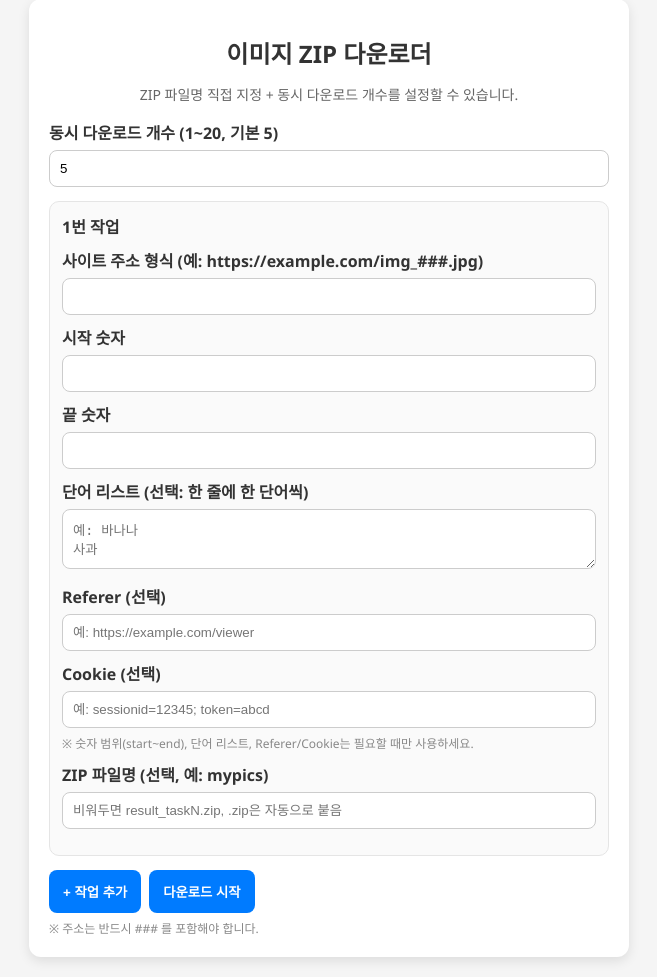
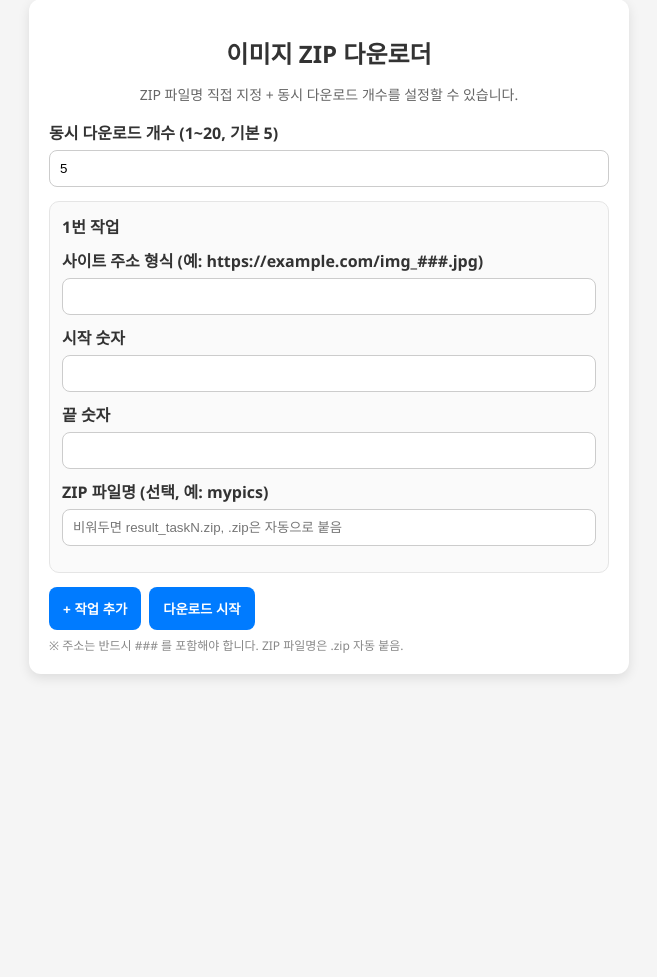
Before and after one commit to dinnerHae/img, a Flask app: page / in a window 1280 px wide. Shown: the part 21-998 px from the top of the page, without its empty margins (311-968 px from the left). After the commit the page ends 699 px from the top, so only its background shows below. Run offline with Flask 3, Linux system fonts and the light colour scheme.

Commit message:
Update index.html

```diff
--- a/templates/index.html
+++ b/templates/index.html
@@ -13,8 +13,7 @@
     h1 { font-size: 24px; text-align: center; margin-bottom: 12px; }
     .desc { color:#666; font-size: 14px; text-align:center; margin-bottom: 16px; }
     label { display:block; margin-top: 10px; font-weight: bold; }
-    input[type="text"], input[type="number"], textarea { width: 100%; padding: 10px; margin-top: 6px; border: 1px solid #ccc; border-radius: 8px; box-sizing: border-box; }
-    textarea { resize: vertical; min-height: 60px; }
+    input[type="text"], input[type="number"] { width: 100%; padding: 10px; margin-top: 6px; border: 1px solid #ccc; border-radius: 8px; box-sizing: border-box; }
     .task { background:#fafafa; border:1px solid #e5e5e5; border-radius:10px; padding:12px; margin-top:14px; }
     .actions { display:flex; gap:8px; margin-top:14px; }
     button { padding: 12px 14px; background:#007bff; color:#fff; font-weight:600; border:none; border-radius:8px; cursor:pointer; }
@@ -30,6 +29,11 @@
     .hint { font-size:12px; color:#888; margin-top:6px; }
     .error { color:#b00020; margin-top:10px; font-size:13px; display:none; }
   </style>
+  <script>
+    if ('serviceWorker' in navigator) {
+      navigator.serviceWorker.register("/static/service-worker.js?v=5");
+    }
+  </script>
 </head>
 <body>
   <div class="container">
@@ -45,16 +49,9 @@
           <label>사이트 주소 형식 (예: https://example.com/img_###.jpg)</label>
           <input type="text" name="url_format[]" required />
           <label>시작 숫자</label>
-          <input type="number" name="start[]" />
+          <input type="number" name="start[]" required />
           <label>끝 숫자</label>
-          <input type="number" name="end[]" />
-          <label>단어 리스트 (선택: 한 줄에 한 단어씩)</label>
-          <textarea name="wordlist[]" placeholder="예: 바나나&#10;사과"></textarea>
-          <label>Referer (선택)</label>
-          <input type="text" name="referer[]" placeholder="예: https://example.com/viewer" />
-          <label>Cookie (선택)</label>
-          <input type="text" name="cookie[]" placeholder="예: sessionid=12345; token=abcd" />
-          <div class="hint">※ 숫자 범위(start~end), 단어 리스트, Referer/Cookie는 필요할 때만 사용하세요.</div>
+          <input type="number" name="end[]" required />
           <label>ZIP 파일명 (선택, 예: mypics)</label>
           <input type="text" name="zipname[]" placeholder="비워두면 result_taskN.zip, .zip은 자동으로 붙음" />
           <div class="actions"><button type="button" class="danger remove-btn" style="display:none;">- 제거</button></div>
@@ -64,7 +61,7 @@
         <button type="button" id="add-btn">+ 작업 추가</button>
         <button type="submit">다운로드 시작</button>
       </div>
-      <div class="hint">※ 주소는 반드시 ### 를 포함해야 합니다.</div>
+      <div class="hint">※ 주소는 반드시 ### 를 포함해야 합니다. ZIP 파일명은 .zip 자동 붙음.</div>
       <div id="error" class="error"></div>
     </form>
 
@@ -105,16 +102,9 @@
           '<label>사이트 주소 형식 (예: https://example.com/img_###.jpg)</label>' +
           '<input type="text" name="url_format[]" required />' +
           '<label>시작 숫자</label>' +
-          '<input type="number" name="start[]" />' +
+          '<input type="number" name="start[]" required />' +
           '<label>끝 숫자</label>' +
-          '<input type="number" name="end[]" />' +
-          '<label>단어 리스트 (선택: 한 줄에 한 단어씩)</label>' +
-          '<textarea name="wordlist[]" placeholder="예: 바나나&#10;사과"></textarea>' +
-          '<label>Referer (선택)</label>' +
-          '<input type="text" name="referer[]" placeholder="예: https://example.com/viewer" />' +
-          '<label>Cookie (선택)</label>' +
-          '<input type="text" name="cookie[]" placeholder="예: sessionid=12345; token=abcd" />' +
-          '<div class="hint">※ 숫자 범위(start~end), 단어 리스트, Referer/Cookie는 필요할 때만 사용하세요.</div>' +
+          '<input type="number" name="end[]" required />' +
           '<label>ZIP 파일명 (선택, 예: mypics)</label>' +
           '<input type="text" name="zipname[]" placeholder="비워두면 result_taskN.zip, .zip은 자동으로 붙음" />' +
           '<div class="actions"><button type="button" class="danger remove-btn">- 제거</button></div>';
@@ -122,7 +112,16 @@
       }
 
       addBtn.addEventListener('click', function(){
+        var cards = tasksEl.getElementsByClassName('task');
+        var lastCard = cards[cards.length - 1];
         var card = makeTaskCard();
+        if (lastCard) {
+          var oldInputs = lastCard.querySelectorAll('input');
+          var newInputs = card.querySelectorAll('input');
+          for (var i = 0; i < oldInputs.length && i < newInputs.length; i++) {
+            newInputs[i].value = oldInputs[i].value;
+          }
+        }
         tasksEl.appendChild(card);
         renumberTasks();
       });
@@ -176,7 +175,7 @@
       }
 
       form.addEventListener('submit', function(e){
-        e.preventDefault();   // ✅ 새로고침 막기
+        e.preventDefault();
         errorBox.style.display = 'none';
         errorBox.textContent = '';
         progressContainer.style.display = 'block';
```
